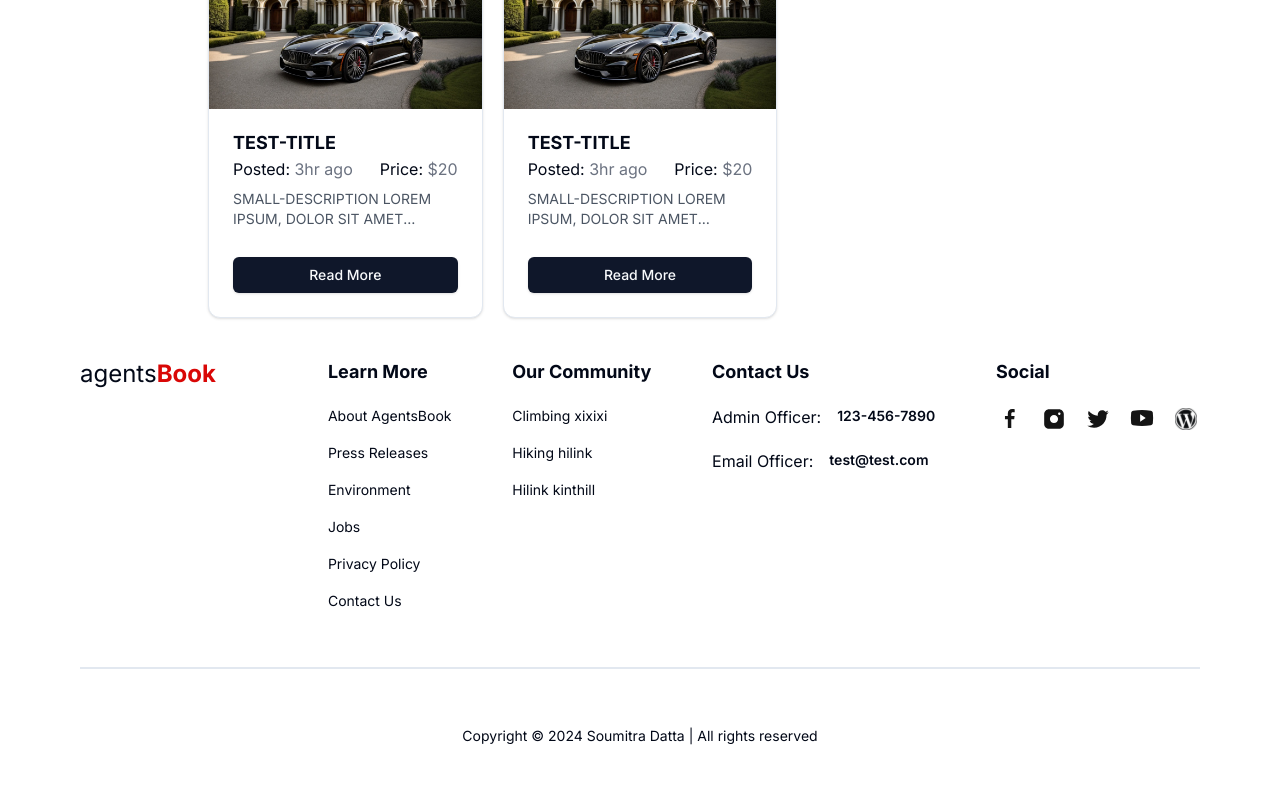
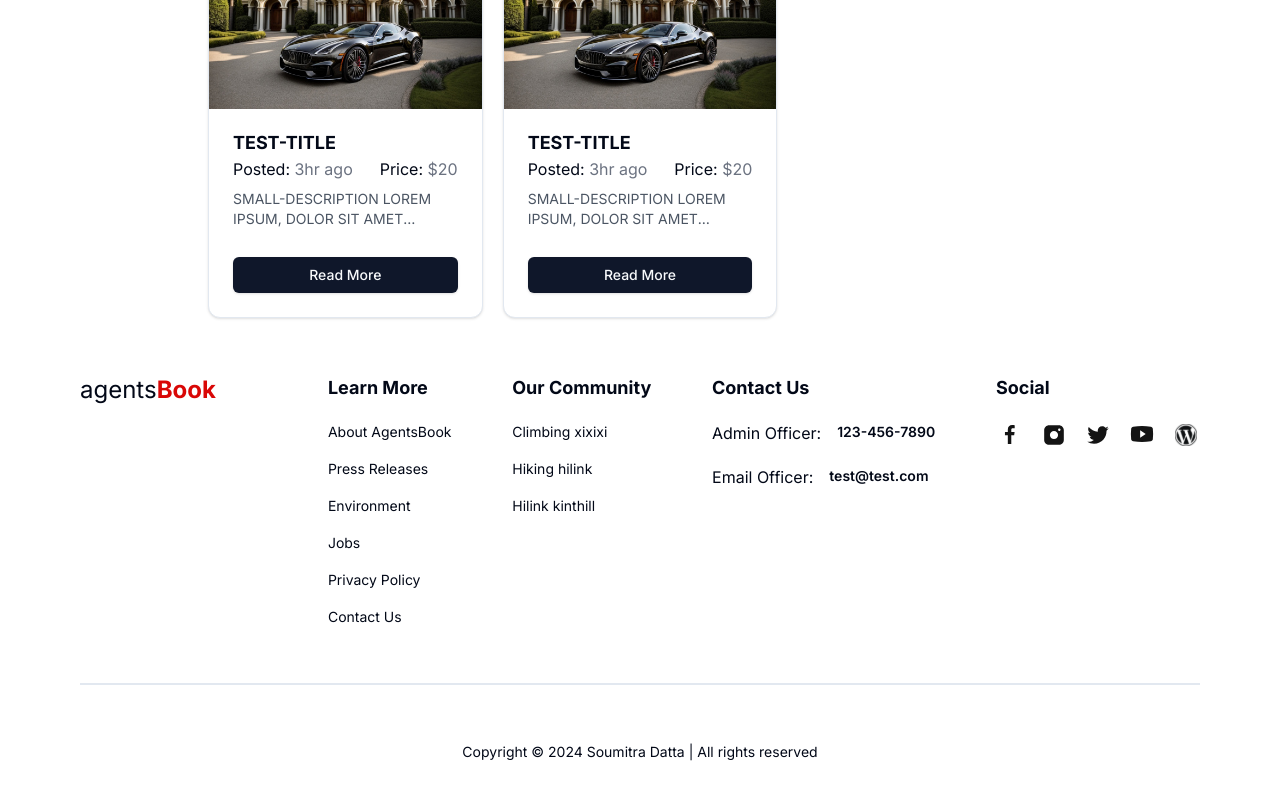
Before and after one commit to Soumitraag7/agents-book, a Next.js app: page / in a window 1280 px wide. Shown: the part 618-1418 px from the top of the page. Built offline with nearby package versions, Linux system fonts and the light colour scheme.

Commit message:
footer mt-14

```diff
--- a/src/components/footer.tsx
+++ b/src/components/footer.tsx
@@ -5,7 +5,7 @@ import React from 'react';
 
 export default function Footer() {
 	return (
-		<footer className="flex items-center justify-center mb-14 mt-10">
+		<footer className="flex items-center justify-center mb-14 mt-14">
 			<div className="px-6 lg:px-20 3xl:px-0 mx-auto max-w-[1440px] flex w-full flex-col gap-14">
 				<div className="flex flex-col items-start justify-center gap-[10%] md:flex-row">
 					<Link href="/" className="mb-10">
```
